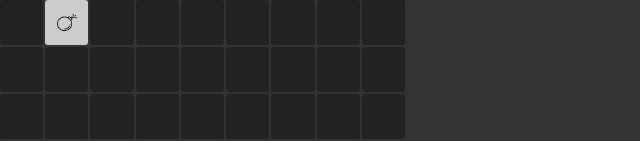
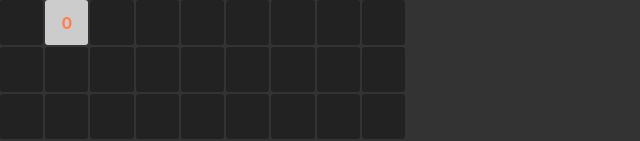
Before and after one commit to i-amare/minesweeper, a React (Create React App) app: page / in a window 1280 px wide. Both pictures are taken after a click on the element 66 px from the left and 22 px from the top of the page. Shown: the top 141 px of the page, without its empty margins (0-640 px from the left). Built offline with nearby package versions, Linux system fonts and the light colour scheme.

Commit message:
Added bomb proximity system
Blocks now contain the number of bombs within a one block radius of them

Also refactored some code to improve readability

```diff
--- a/src/App.tsx
+++ b/src/App.tsx
@@ -2,42 +2,16 @@ import React, { useState } from "react";
 import Tile from "./scripts/Tile";
 import "./App.css";
 import Grid from "./components/grid/Grid";
+import Vendor from "./scripts/Vendor";
 
 function App() {
 	const [gridWidthState, setGridWidthState] = useState(9);
 	const [gridHeightState, setGridHeightState] = useState(12);
-	const [bombState, setBombState] = useState(30);
+	const [bombState, setBombState] = useState(15);
 	const [tileArrState, setTileArrState] = useState(
-		createGrid(gridWidthState, gridHeightState, bombState)
+		Vendor.createGrid(gridWidthState, gridHeightState, bombState)
 	);
 
-	/**
-	 * Creates a new grid of tiles with the specidied width and height and populates it with bombs
-	 * @param gridWidth The width of the grid
-	 * @param gridHeight The height of the grid
-	 * @param	bombs The number of bombs to be placed in the grid
-	 * @returns A new grid of tiles with the specidied height and width
-	 */
-	function createGrid(gridWidth: number, gridHeight: number, bombs: number) {
-		let grid: Tile[][] = [];
-		// Creates 2 dimmensional array of block
-		for (let i = 0; i < gridHeight; i++) {
-			let row: Tile[] = [];
-			for (let j = 0; j < gridWidth; j++) {
-				row.push(new Tile());
-			}
-			grid.push([...row]);
-		}
-
-		// Populates the grid with bombs
-		for (let i = 0; i < bombs; i++) {
-			let ranRow = Math.floor(Math.random() * gridHeight);
-			let ranCol = Math.floor(Math.random() * gridWidth);
-			// Prevents an already rigged square from being counted again
-			grid[ranRow][ranCol].rigged ? i-- : (grid[ranRow][ranCol].rigged = true);
-		}
-		return grid;
-	}
 
 	/**
 	 * Handles the logic of tile clicks
--- a/src/components/grid/Block.tsx
+++ b/src/components/grid/Block.tsx
@@ -32,23 +32,34 @@ const Block = (props: blockProps) => {
 
 	const fontColors = ["#80c1ff", "green", "coral", "red"];
 
+	const block = props.tileArrState[props.blockIdx[0]][props.blockIdx[1]];
+
 	return (
 		<div
 			className="block"
 			onClick={() => props.onClick(props.blockIdx[0], props.blockIdx[1])}
 			style={{
 				...BlockStyling,
-				...(props.tileArrState[props.blockIdx[0]][props.blockIdx[1]].cleared
+				...(block.cleared
 					? {backgroundColor: '#ccc'}
 					: null),
 				color: fontColors[2],
 			}}
 		>
-			{props.tileArrState[props.blockIdx[0]][props.blockIdx[1]].cleared ? (
-				props.tileArrState[props.blockIdx[0]][props.blockIdx[1]].rigged ? <img src={bombIcon} alt="bomb" style={ImageStyling} /> : 4
-			) : props.tileArrState[props.blockIdx[0]][props.blockIdx[1]].flagged ? (
-				<img src={flagIcon} alt="flag" style={ImageStyling} />
-			) : null}
+			{
+				block.cleared ?
+					(
+						block.rigged ?
+							<img src={bombIcon} alt="bomb" style={ImageStyling} />
+							: block.bombProx
+					)
+					:
+					(
+						block.flagged ?
+							<img src={flagIcon} alt="flag" style={ImageStyling} />
+							: null
+					)
+			}
 		</div>
 	)
 }
--- a/src/scripts/Tile.ts
+++ b/src/scripts/Tile.ts
@@ -8,18 +8,11 @@ class Tile {
 	cleared: boolean;
 	flagged: boolean;
 	rigged: boolean = false;
-	prox: number;
-	/**
-	 * Checks how many bombs are within a block tile radius of the tile
-	 * @returns The number of bombs within the tiles proximity
-	 */
-	calculateProx(): number {
-		return 0;
-	}
+	bombProx: number;
 	constructor(cleared?: boolean, flagged?: boolean) {
 		this.cleared = cleared === undefined ? false : cleared;
 		this.flagged = flagged === undefined ? false : flagged;
-		this.prox = this.calculateProx();
+		this.bombProx = 0;
 	}
 }
 
--- /dev/null
+++ b/src/scripts/Vendor.ts
@@ -0,0 +1,74 @@
+import Tile from "./Tile";
+
+const Vendor = {
+	/**
+	 * Creates a new grid of tiles with the specidied width and height and populates it with bombs
+	 * @param gridWidth The width of the grid
+	 * @param gridHeight The height of the grid
+	 * @param	bombs The number of bombs to be placed in the grid
+	 * @returns A new grid of tiles with the specidied height and width
+	 */
+	createGrid: (gridWidth: number, gridHeight: number, bombs: number) => {
+		let grid: Tile[][] = [];
+
+		// Creates 2 dimmensional array of block
+		for (let i = 0; i < gridHeight; i++) {
+			let row: Tile[] = [];
+			for (let j = 0; j < gridWidth; j++) {
+				row.push(new Tile());
+			}
+			grid.push([...row]);
+		}
+
+		// Populates the grid with bombs
+		for (let i = 0; i < bombs; i++) {
+			let ranRow = Math.floor(Math.random() * gridHeight);
+			let ranCol = Math.floor(Math.random() * gridWidth);
+			// Prevents an already rigged square from being counted again
+			grid[ranRow][ranCol].rigged ? i-- : (grid[ranRow][ranCol].rigged = true);
+		}
+
+		// Checks the number of bombs within a one block radius of all blocks
+		for (let i = 0; i < gridHeight; i++) {
+			for (let j = 0; j < gridWidth; j++) {
+				let bombCount = 0;
+
+				// Checks for bombs in row above
+				if (i - 1 >= 0) {
+					if (j - 1 >= 0) {
+						bombCount = grid[i - 1][j - 1].rigged ? bombCount + 1 : bombCount;
+					}
+					bombCount = grid[i - 1][j].rigged ? bombCount + 1 : bombCount;
+					if (j + 1 < gridWidth) {
+						bombCount = grid[i - 1][j + 1].rigged ? bombCount + 1 : bombCount;
+					}
+				}
+
+				// Checks for bombs in row below
+				if (i + 1 < gridHeight) {
+					if (j - 1 >= 0) {
+						bombCount = grid[i + 1][j - 1].rigged ? bombCount + 1 : bombCount;
+					}
+					bombCount = grid[i + 1][j].rigged ? bombCount + 1 : bombCount;
+					if (j + 1 < gridWidth) {
+						bombCount = grid[i + 1][j + 1].rigged ? bombCount + 1 : bombCount;
+					}
+				}
+
+				// Checks for bombs in horizontally adjacent blocks
+				if (j - 1 >= 0) {
+					bombCount = grid[i][j - 1].rigged ? bombCount + 1 : bombCount;
+				}
+				if (j + 1 < gridWidth) {
+					bombCount = grid[i][j + 1].rigged ? bombCount + 1 : bombCount;
+				}
+
+				grid[i][j].bombProx = bombCount;
+			}
+		}
+
+		return grid;
+	},
+};
+
+export default Vendor;
```
